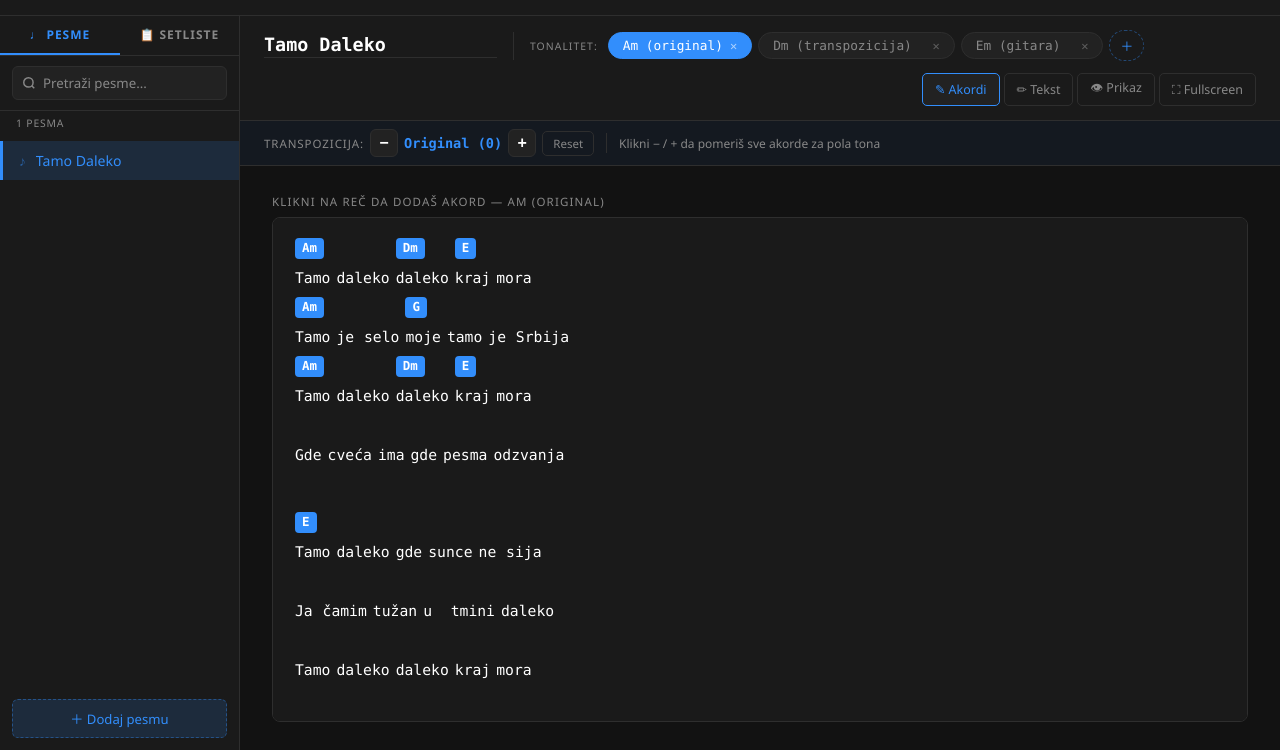
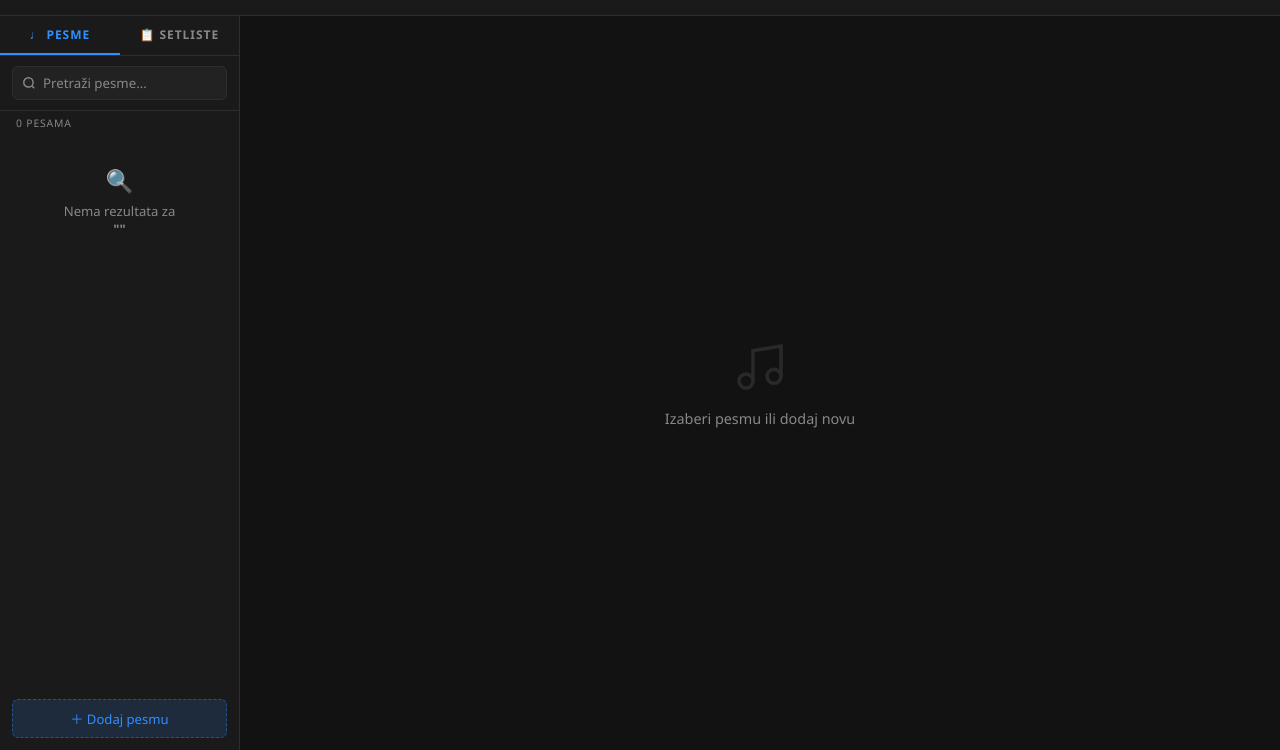
Before and after one commit to temsisha/chordsheet, a plain HTML site: page editor.html in a window 1280 px wide. Shown: the part 50-800 px from the top of the page. Drawn offline with Linux system fonts and the light colour scheme.

```diff
--- a/editor.html
+++ b/editor.html
@@ -610,16 +610,7 @@
 const ENHARMONIC = {'Db':'C#','Eb':'D#','Gb':'F#','Ab':'G#','Bb':'A#','C#':'C#','D#':'D#','F#':'F#','G#':'G#','A#':'A#'};
 
 // ── DATA ──
-let songs = [{
-  id: 1, name: 'Tamo Daleko',
-  tonalities: [
-    {id:101, name:'Am (original)', chords:{}},
-    {id:102, name:'Dm (transpozicija)', chords:{}},
-    {id:103, name:'Em (gitara)', chords:{}}
-  ],
-  activeTonality: 101,
-  text: `Tamo daleko daleko kraj mora\nTamo je selo moje tamo je Srbija\nTamo daleko daleko kraj mora\nGde cveća ima gde pesma odzvanja\n\nTamo daleko gde sunce ne sija\nJa čamim tužan u tmini daleko\nTamo daleko daleko kraj mora\nTu srce moje i dan danas plaka`
-}];
+let songs = [];
 let activeSongId = null;
 let editMode = 'chords';
 let setlists = [];
@@ -1196,9 +1187,9 @@
 });
 
 // ── INIT ──
-const loaded=loadFromStorage();
-if(!loaded){
-  songs[0].tonalities[0].chords={'0_0':'Am','0_2':'Dm','0_3':'E','1_0':'Am','1_3':'G','2_0':'Am','2_2':'Dm','2_3':'E','4_0':'Am','4_2':'F','4_3':'G','5_0':'E'};
+const loaded = loadFromStorage();
+if (!loaded) {
+  songs = [];
 }
 snapshot(); updateUndoRedoBtns(); renderSidebar();
 if(activeSongId&&songs.find(s=>s.id===activeSongId)) selectSong(activeSongId);
```
